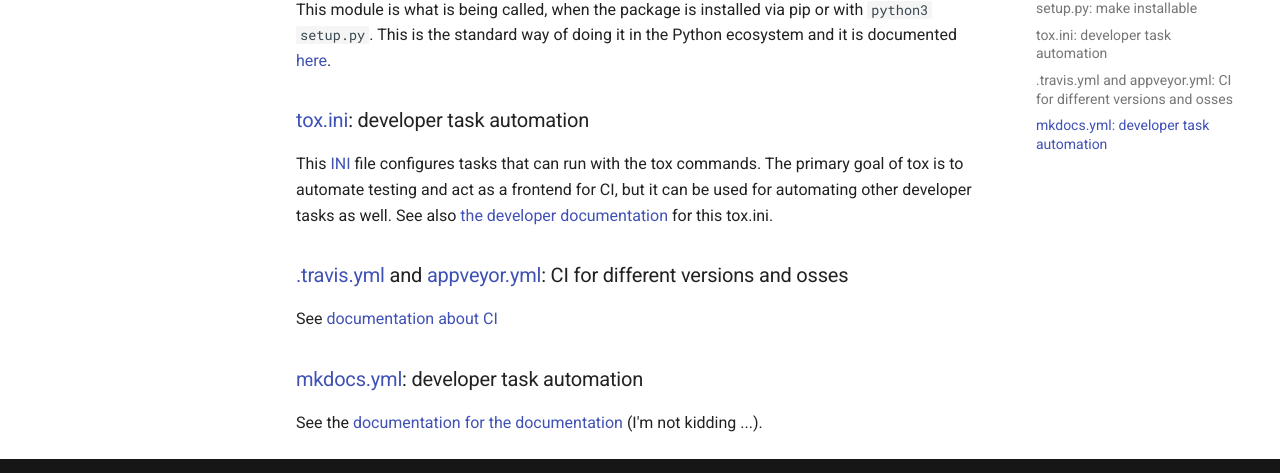
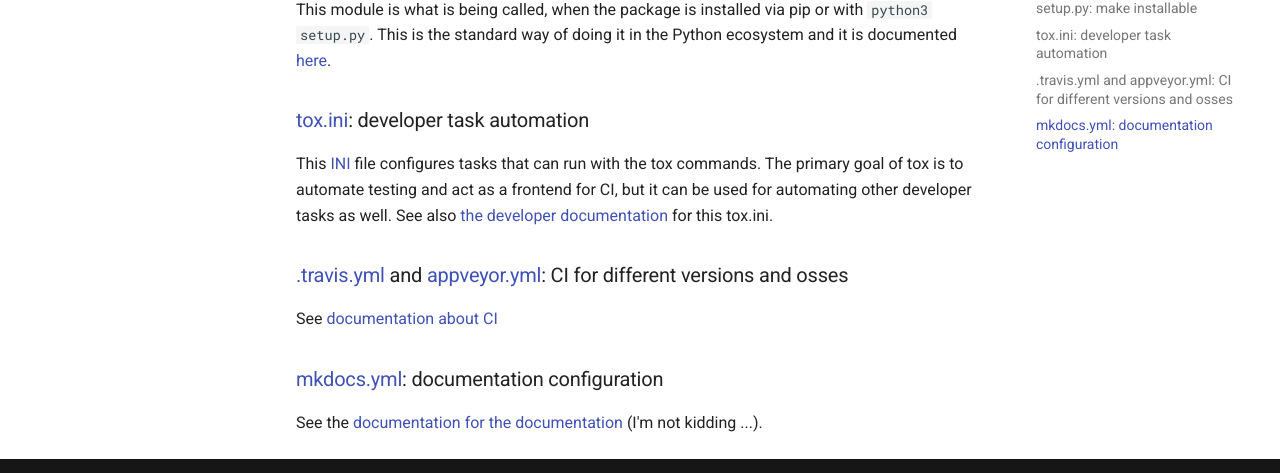
Before and after one commit to obestwalter/mau-mau, an MkDocs documentation site: the page built from docs/implementation/explore.md, in a window 1280 px wide and 900 px high, scrolled down 2537 px. Shown: the part 396-869 px from the top of the window. Built offline with MkDocs 1.6.1 and Material for MkDocs 9.7.7, drawn with Linux system fonts in a browser that asks for light colours; comment, search, counter and statistics services are not loaded; old or Windows-style settings are respelled for this version of MkDocs.

Commit message:
wrong title

```diff
--- a/docs/implementation/explore.md
+++ b/docs/implementation/explore.md
@@ -84,6 +84,6 @@
 
 See [documentation about CI](../dev/ci.md)
 
-### [mkdocs.yml](https://github.com/obestwalter/mau-mau/blob/master/mkdocs.yml): developer task automation
+### [mkdocs.yml](https://github.com/obestwalter/mau-mau/blob/master/mkdocs.yml): documentation configuration
 
 See the [documentation for the documentation](../dev/docs.md) (I'm not kidding ...).
```
